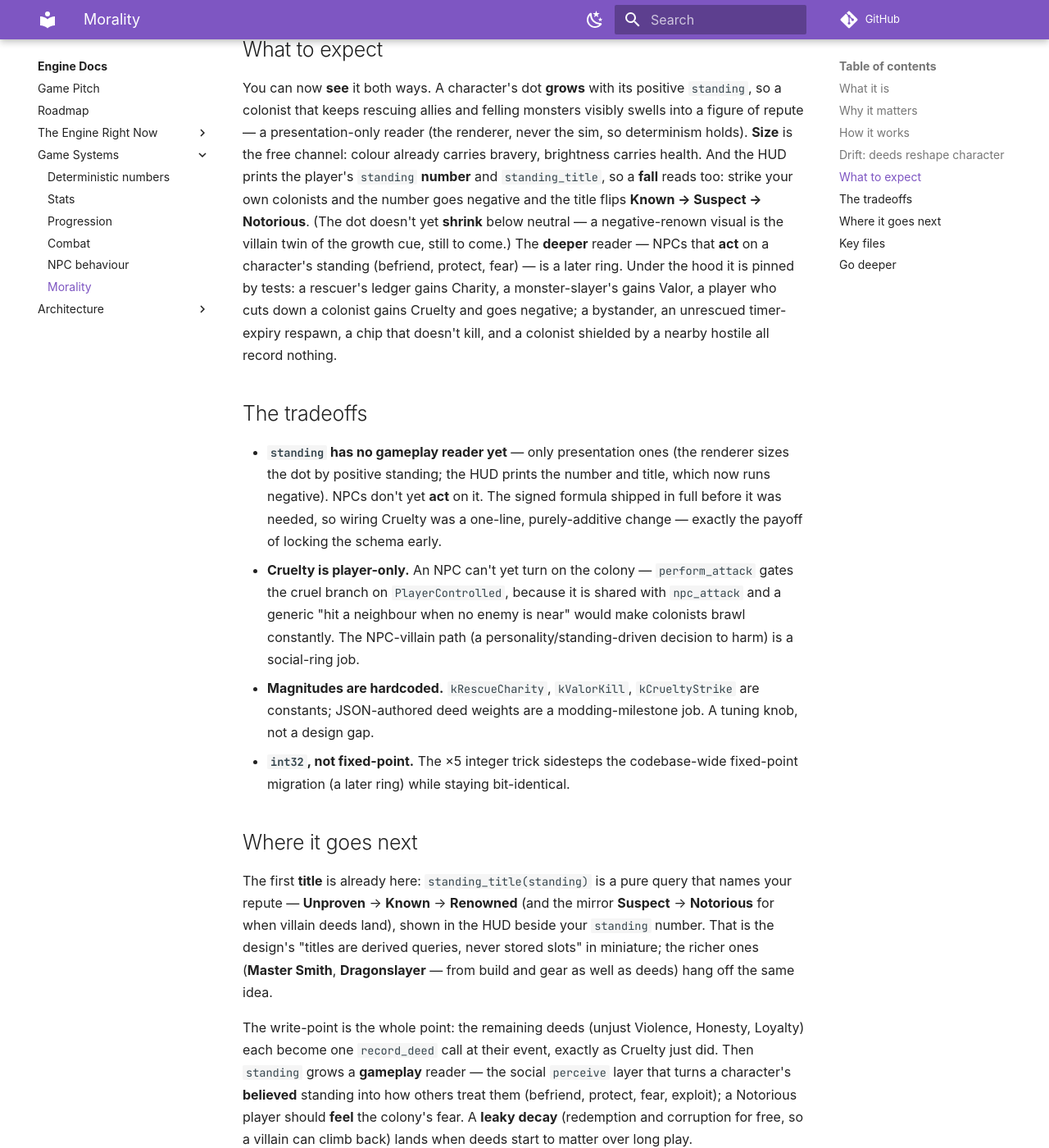
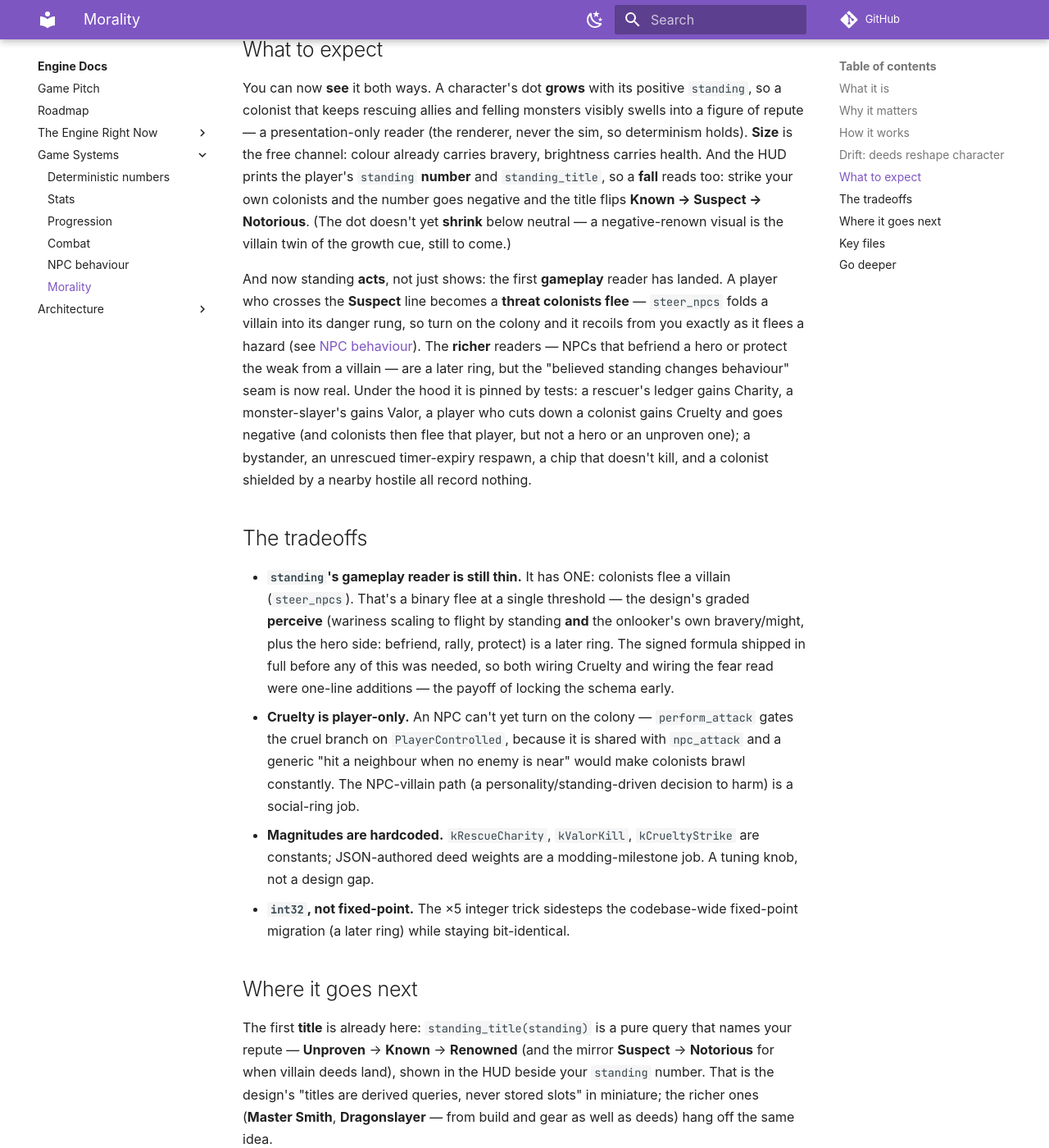
Before and after one commit to IsItJeff/game-engine, an MkDocs documentation site: the page built from docs/engine/morality.md, in a window 1280 px wide and 1400 px high, scrolled down 2914 px. Shown: the whole window at 82% size. Built offline with MkDocs 1.6.1 and Material for MkDocs 9.7.7, drawn with Linux system fonts in a browser that asks for light colours; some web fonts are replaced; comment, search, counter and statistics services are not loaded; some of the changed text lies outside the part shown.

Commit message:
feat(P8): fear — colonists flee a villain player (standing's first gameplay reader) (#65)
Until now `standing` only ever changed the HUD (a number, a title, a dot size).
This makes it change the SIMULATION: steer_npcs' danger rung folds a player whose
deeds have marked them a villain — standing at or below the "Suspect" line
(-kKnownAt = -15) — into the same nearest-threat search as physical hazards, so
colonists flee a wrong'un exactly as they flee a mote. Cruelty finally bites the
world, not just the scoreboard.

It reuses the machinery already there: the villain competes with hazards for the
nearest threat and the same bravery-modulated radius applies (a brave colonist
lets a villain get closer before bolting). The fear view is
view<PlayerControlled, Transform>(exclude<Downed>) — a downed villain is no
threat (and, standing-blind for now, the rescue rung will even move to help it, a
later refinement). Three deliberate limits, all documented: player-only (Cruelty
is player-gated, so only a player can turn villain today), a binary flee (the
design's graded perceive is a later ring), and a Suspect-line threshold so a few
cruel strikes visibly turn the colony against you. Draws no RNG and reads pure
integer standing(), so a non-villain world stays bit-identical.

Adversarial 2-lens review: both SHIP IT, zero findings (threshold boundary,
determinism, disjoint-view ECS safety, null-ledger/hero/multi-player handling,
and all three tests confirmed sound).

Co-authored-by: Claude Opus 4.8 (1M context) <noreply@anthropic.com>

```diff
--- a/docs/engine/morality.md
+++ b/docs/engine/morality.md
@@ -118,20 +118,27 @@ of repute — a presentation-only reader (the renderer, never the sim, so determ
 the HUD prints the player's `standing` *number* and `standing_title`, so a **fall** reads
 too: strike your own colonists and the number goes negative and the title flips *Known →
 Suspect → Notorious*. (The dot doesn't yet *shrink* below neutral — a negative-renown visual
-is the villain twin of the growth cue, still to come.) The *deeper* reader — NPCs that **act**
-on a character's standing (befriend, protect, fear) — is a later ring. Under the hood it is
-pinned by tests: a rescuer's ledger gains Charity, a monster-slayer's gains Valor, a player
-who cuts down a colonist gains Cruelty and goes negative; a bystander, an unrescued
-timer-expiry respawn, a chip that doesn't kill, and a colonist shielded by a nearby hostile
-all record nothing.
+is the villain twin of the growth cue, still to come.)
+
+And now standing **acts**, not just shows: the first *gameplay* reader has landed. A player who
+crosses the *Suspect* line becomes a **threat colonists flee** — `steer_npcs` folds a villain
+into its danger rung, so turn on the colony and it recoils from you exactly as it flees a hazard
+(see [NPC behaviour](npc-behaviour.md)). The *richer* readers — NPCs that befriend a hero or
+protect the weak from a villain — are a later ring, but the "believed standing changes behaviour"
+seam is now real. Under the hood it is pinned by tests: a rescuer's ledger gains Charity, a
+monster-slayer's gains Valor, a player who cuts down a colonist gains Cruelty and goes negative
+(and colonists then flee that player, but not a hero or an unproven one); a bystander, an unrescued
+timer-expiry respawn, a chip that doesn't kill, and a colonist shielded by a nearby hostile all
+record nothing.
 
 ## The tradeoffs
 
-- **`standing` has no *gameplay* reader yet** — only presentation ones (the renderer
-  sizes the dot by positive standing; the HUD prints the number and title, which now runs
-  negative). NPCs don't yet *act* on it. The signed formula shipped in full before it was
-  needed, so wiring Cruelty was a one-line, purely-additive change — exactly the payoff of
-  locking the schema early.
+- **`standing`'s gameplay reader is still thin.** It has ONE: colonists flee a villain
+  (`steer_npcs`). That's a binary flee at a single threshold — the design's graded *perceive*
+  (wariness scaling to flight by standing *and* the onlooker's own bravery/might, plus the hero
+  side: befriend, rally, protect) is a later ring. The signed formula shipped in full before any
+  of this was needed, so both wiring Cruelty and wiring the fear read were one-line additions —
+  the payoff of locking the schema early.
 - **Cruelty is player-only.** An NPC can't yet turn on the colony — `perform_attack` gates
   the cruel branch on `PlayerControlled`, because it is shared with `npc_attack` and a
   generic "hit a neighbour when no enemy is near" would make colonists brawl constantly. The
@@ -151,11 +158,12 @@ when villain deeds land), shown in the HUD beside your `standing` number. That i
 *Dragonslayer* — from build and gear as well as deeds) hang off the same idea.
 
 The write-point is the whole point: the remaining deeds (unjust Violence, Honesty, Loyalty)
-each become one `record_deed` call at their event, exactly as Cruelty just did. Then
-`standing` grows a **gameplay** reader — the social `perceive` layer that turns a character's
-*believed* standing into how others treat them (befriend, protect, fear, exploit); a Notorious
-player should *feel* the colony's fear. A **leaky decay** (redemption and corruption for free,
-so a villain can climb back) lands when deeds start to matter over long play.
+each become one `record_deed` call at their event, exactly as Cruelty just did. `standing`'s
+first **gameplay** reader has already landed — colonists flee a villain — and it grows from there
+into the full social `perceive` layer that turns a character's *believed* standing into how others
+treat them (befriend, protect, exploit, not just fear), graded by the onlooker's own nerve rather
+than a single threshold. A **leaky decay** (redemption and corruption for free, so a villain can
+climb back) lands when deeds start to matter over long play.
 
 ## Key files
 
```
Also changed, not shown: docs/engine/npc-behaviour.md (+23 -3 lines), 3 other files.
